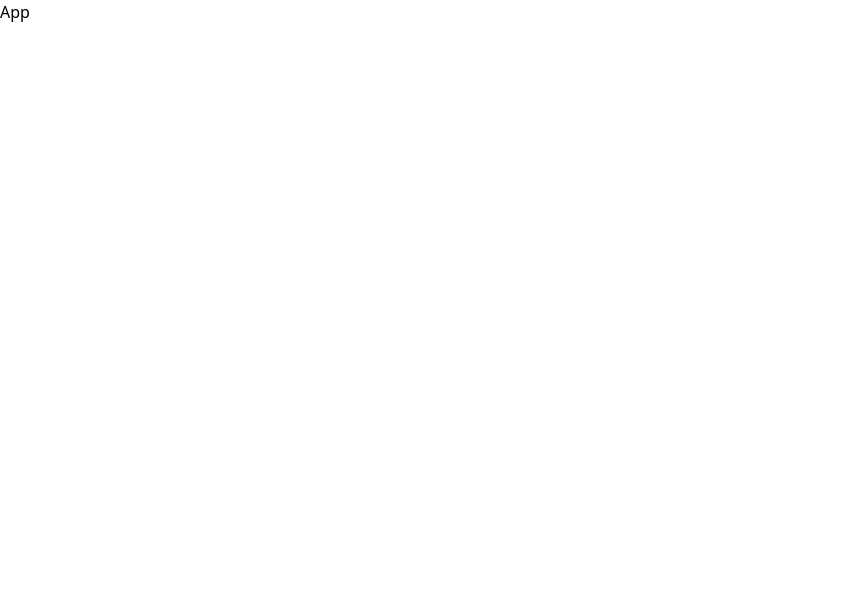
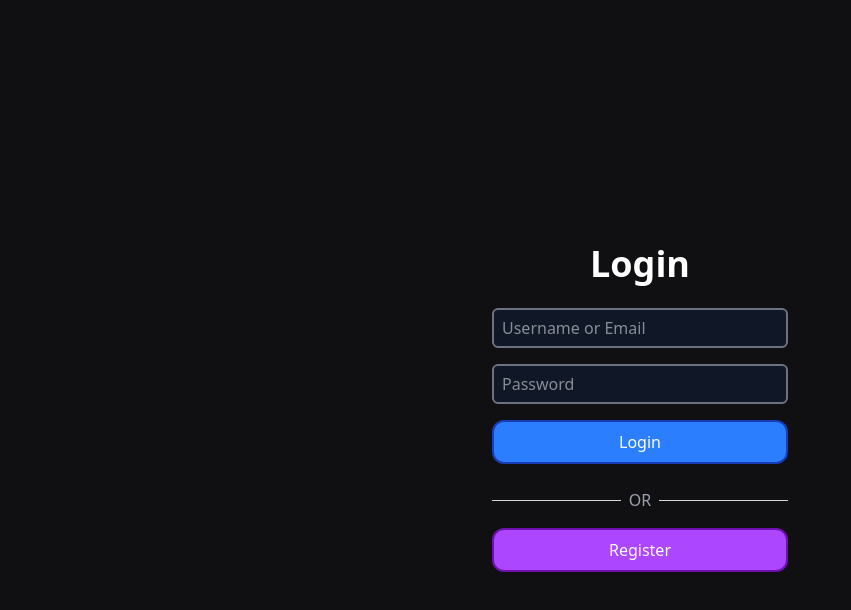
Before and after one commit to Yashxp1/SocialBird, a React (Vite) app in the folder client/: page /login in a window 1280 px wide. Shown: the top 610 px of the page, without its empty margins (0-851 px from the left). Built offline with nearby package versions, Linux system fonts and the light colour scheme.

Commit message:
Created login and registration page

```diff
--- a/client/src/App.tsx
+++ b/client/src/App.tsx
@@ -1,8 +1,13 @@
+import Register from './pages/Register';
+import Login from './pages/Login';
 
 const App = () => {
   return (
-    <div>App</div>
-  )
-}
+    <div className='bg-[#101012] h-screen'>
+      {/* <Register /> */}
+      <Login/>
+    </div>
+  );
+};
 
-export default App
+export default App;
--- a/client/src/components/Button.tsx
+++ b/client/src/components/Button.tsx
@@ -18,13 +18,14 @@ const Button: React.FC<ButtonProps> = ({
   const baseStyles = 'px-4 py-2 rounded-xl font-medium transition duration-200';
 
   const variantStyles = {
-    primary: 'bg-blue-500 text-white hover:bg-blue-600',
-    secondary: 'bg-gray-500 text-white hover:bg-gray-600',
+    primary: 'bg-blue-500 border-blue-800 w-74 border-2 text-white hover:bg-blue-600 my-2',
+    secondary: 'bg-purple-500 border-purple-800 w-74 border-2 text-white hover:bg-purple-600',
     danger: 'bg-red-500 text-white hover:bg-red-600',
   };
 
   return (
     <button
+
       type={type}
       onClick={onClick}
       disabled={disabled}
--- a/client/src/components/Input.tsx
+++ b/client/src/components/Input.tsx
@@ -27,7 +27,7 @@ const Input = forwardRef<HTMLInputElement, InputProps>( (
   const baseStyles = 'px-2 py-1.5 rounded-md';
 
   const variantStyles = {
-    primary: 'bg-blue-500 text-white hover:bg-blue-600',
+    primary: 'bg-gray-900 border-2 border-gray-500 m-2 text-white hover:bg-gray-800 w-74' ,
     secondary: 'bg-gray-500 text-white hover:bg-gray-600',
     danger: 'bg-red-500 text-white hover:bg-red-600',
   };
--- /dev/null
+++ b/client/src/pages/Login.tsx
@@ -0,0 +1,43 @@
+import Button from '../components/Button';
+import Input from '../components/Input';
+
+const Login = () => {
+  return (
+    <div className="flex justify-center items-center h-screen ">
+      <div className=" p-3 flex flex-col justify-center items-center w-[90%] sm:w-[80%] md:w-[60%] lg:w-[40%] xl:w-[30%]">
+        <h2 className="text-center text-white text-4xl font-semibold p-4">
+          Login
+        </h2>
+
+        <div className="flex flex-col">
+          <Input placeholder={'Username or Email'} type={'text'} />
+          <Input placeholder={'Password'} type={'password'} />
+        </div>
+        <div className="flex flex-col">
+          <Button
+            label={'Login'}
+            type={'button'}
+            variant={'primary'}
+            disabled={false}
+            onClick={() => console.log('Clicked')}
+          />
+          <div className="flex items-center my-4">
+            <div className="flex-grow border-t border-gray-300" />
+            <span className="mx-2 text-gray-400">OR</span>
+            <div className="flex-grow border-t border-gray-300" />
+          </div>
+
+          <Button
+            label={'Register'}
+            type={'button'}
+            variant={'secondary'}
+            disabled={false}
+            onClick={() => console.log('Clicked')}
+          />
+        </div>
+      </div>
+    </div>
+  );
+};
+
+export default Login;
--- /dev/null
+++ b/client/src/pages/Register.tsx
@@ -0,0 +1,45 @@
+import Button from '../components/Button';
+import Input from '../components/Input';
+
+const Register = () => {
+  return (
+    <div className="flex justify-center items-center h-screen ">
+      <div className=" p-3 flex flex-col justify-center items-center w-[90%] sm:w-[80%] md:w-[60%] lg:w-[40%] xl:w-[30%]">
+        <h2 className="text-center text-white text-4xl font-semibold p-4">
+          Register
+        </h2>
+
+        <div className="flex flex-col">
+          <Input placeholder={'Name'} type={'text'} />
+          <Input placeholder={'Username'} type={'text'} />
+          <Input placeholder={'Email'} type={'text'} />
+          <Input placeholder={'Password'} type={'password'} />
+        </div>
+        <div className="flex flex-col">
+          <Button
+            label={'Register'}
+            type={'button'}
+            variant={'primary'}
+            disabled={false}
+            onClick={() => console.log('Clicked')}
+          />
+          <div className="flex items-center my-4">
+            <div className="flex-grow border-t border-gray-300" />
+            <span className="mx-2 text-gray-400">OR</span>
+            <div className="flex-grow border-t border-gray-300" />
+          </div>
+
+          <Button
+            label={'Login'}
+            type={'button'}
+            variant={'secondary'}
+            disabled={false}
+            onClick={() => console.log('Clicked')}
+          />
+        </div>
+      </div>
+    </div>
+  );
+};
+
+export default Register;
```
Also changed, not shown: client/src/Layout/AppLayout.tsx (added).
